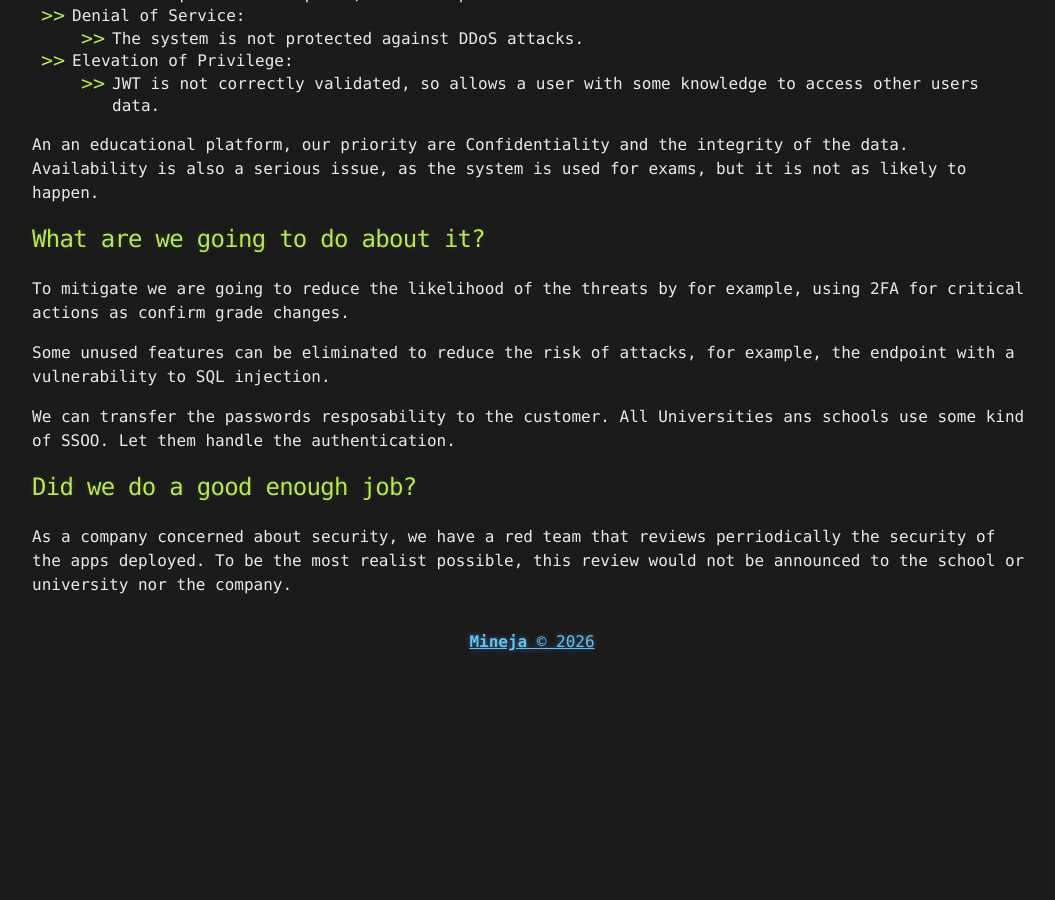
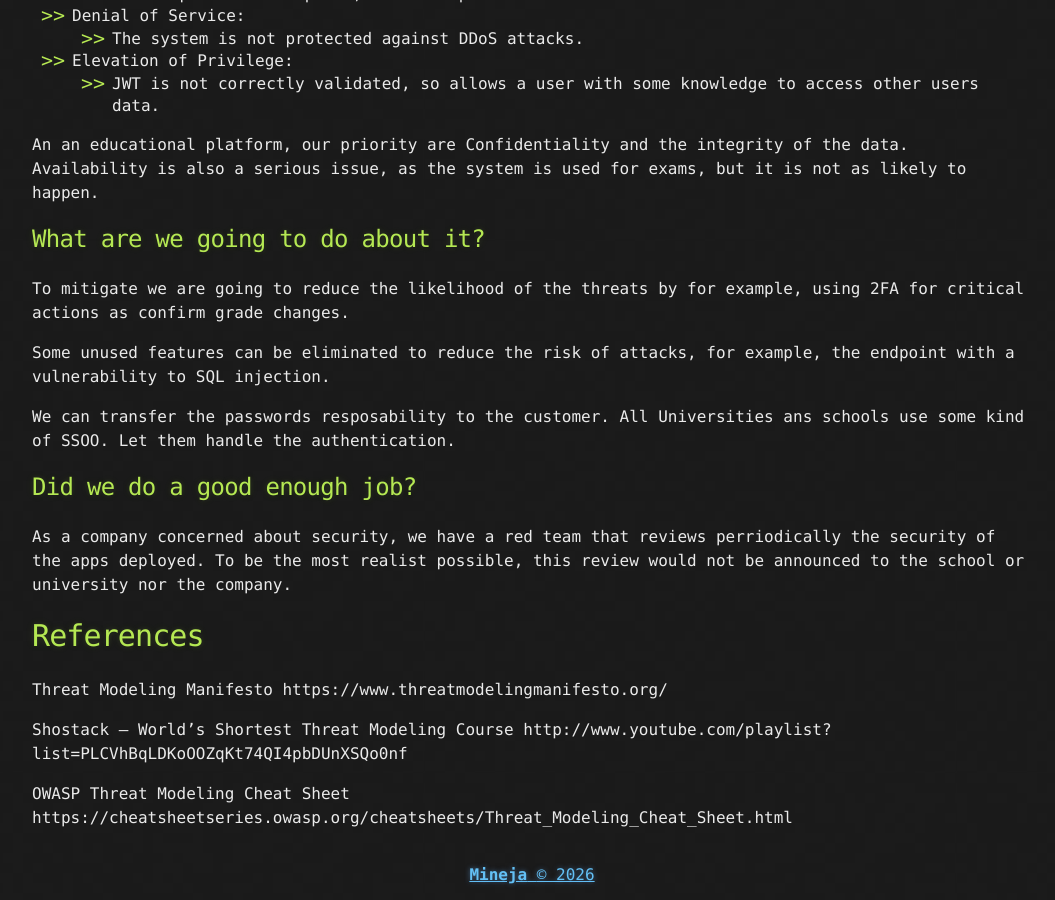
Before and after one commit to Mineja2017/security-information.mineja2017.github.io, a Jekyll site: the page built from _posts/2026-01-20-h1.md, in a window 1280 px wide and 900 px high, scrolled down 2952 px. Shown: the whole window, without its empty margins (108-1163 px from the left). Built offline with Jekyll 4.4.1, drawn with Linux system fonts in a browser that asks for light colours; before the commit the page ends 3619 px from its top, so only the background shows below that.

Commit message:
Added references

```diff
--- a/_posts/2026-01-20-h1.md
+++ b/_posts/2026-01-20-h1.md
@@ -118,3 +118,13 @@ We can transfer the passwords resposability to the customer. All Universities an
 ## Did we do a good enough job?
 
 As a company concerned about security, we have a red team that reviews perriodically the security of the apps deployed. To be the most realist possible, this review would not be announced to the school or university nor the company.
+
+# References
+Threat Modeling Manifesto
+https://www.threatmodelingmanifesto.org/
+
+Shostack – World’s Shortest Threat Modeling Course
+http://www.youtube.com/playlist?list=PLCVhBqLDKoOOZqKt74QI4pbDUnXSQo0nf
+
+OWASP Threat Modeling Cheat Sheet
+https://cheatsheetseries.owasp.org/cheatsheets/Threat_Modeling_Cheat_Sheet.html
```
